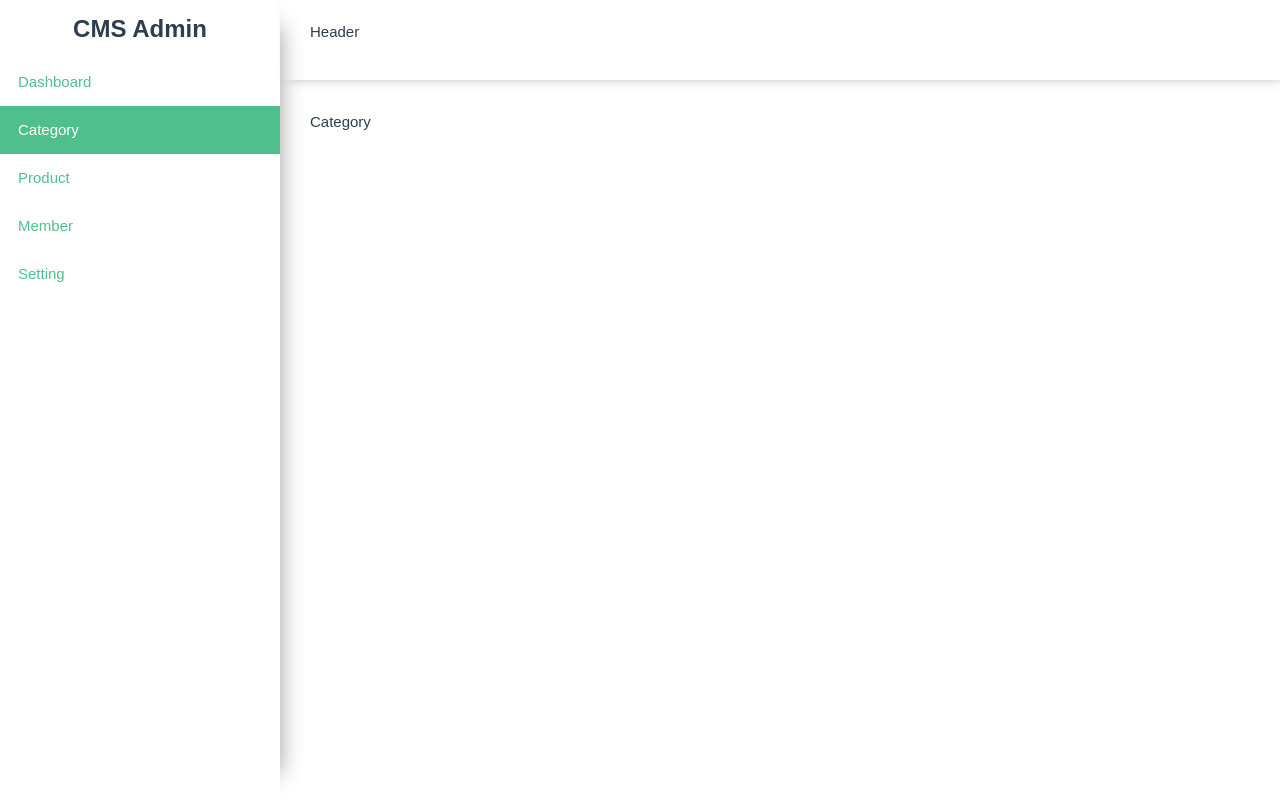
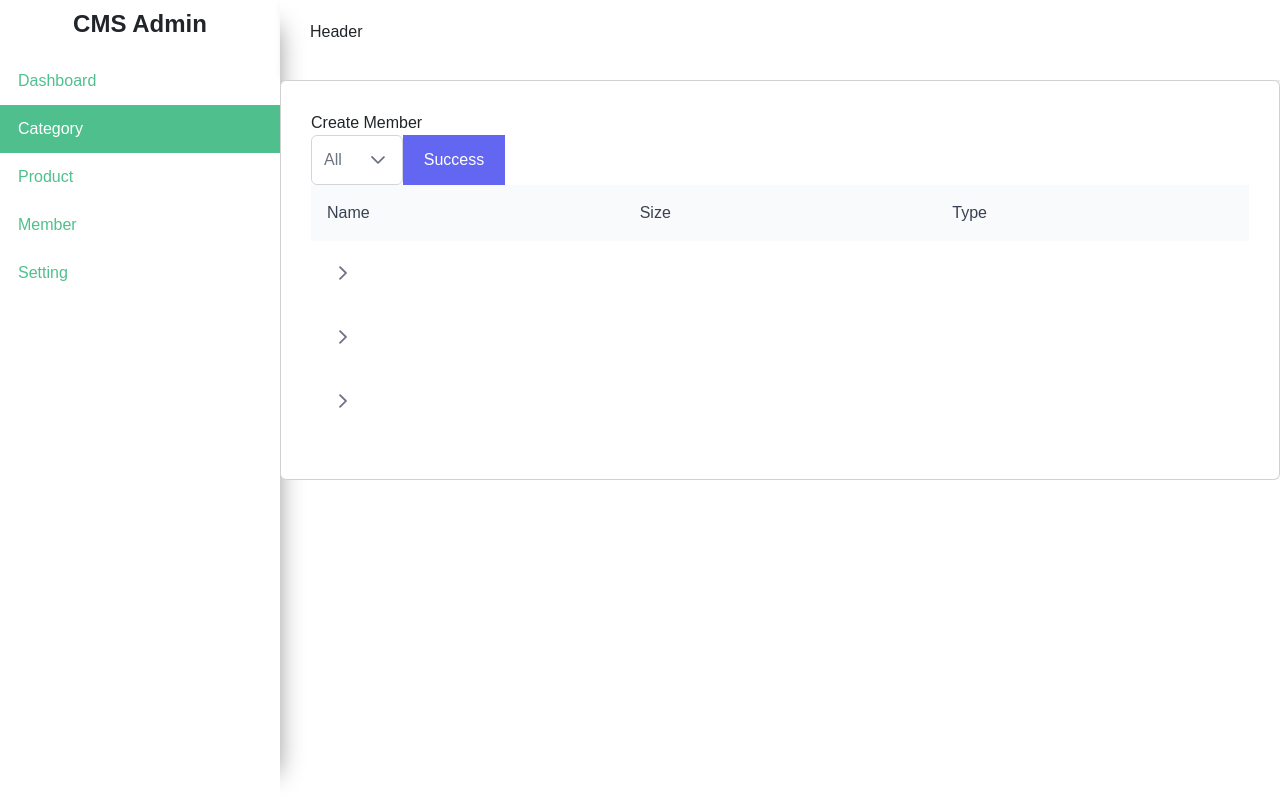
Before and after one commit to chibigo/Example_Dashboard_Vue, a Vue app: page /category in a window 1280 px wide. Built offline with nearby package versions, Linux system fonts and the light colour scheme; a web font is replaced by a local one.

Commit message:
category

```diff
--- a/package.json
+++ b/package.json
@@ -9,6 +9,7 @@
   },
   "dependencies": {
     "axios": "^1.5.1",
+    "bootstrap": "^5.3.2",
     "chart.js": "^4.4.0",
     "pinia": "^2.1.6",
     "primeicons": "^6.0.1",
--- a/src/main.js
+++ b/src/main.js
@@ -4,6 +4,9 @@ import { createApp } from 'vue'
 import { createPinia } from 'pinia'
 import PrimeVue from 'primevue/config';
 import "primevue/resources/themes/lara-light-indigo/theme.css";
+
+import "bootstrap/dist/css/bootstrap.min.css";
+import "bootstrap/dist/js/bootstrap.bundle.min";
 
 import App from './App.vue'
 import router from './router'
@@ -12,6 +15,6 @@ const app = createApp(App)
 
 app.use(createPinia())
 app.use(PrimeVue);
-app.use(router)
+app.use(router);
 
 app.mount('#app')
--- a/src/views/CategoryView.vue
+++ b/src/views/CategoryView.vue
@@ -1,13 +1,130 @@
 <template>
-  <div>
-      Category
+  <div class="card">
+    <div class="add-member">Create Member</div>
+    <div class="d-flex">
+      <span class="p-float-label">
+        <!-- <InputText id="username" v-model="value" /> -->
+        <label for="username">Username</label>
+      </span>
+      <Dropdown v-model="selectedCity" :options="title" optionLabel="name" placeholder="All" class="w-full md:w-14rem" />
+      <Button onclick="handleSubmit" class="all-submit" type="submit" label="Success" />
+    </div>
+    <div class="table">
+      <!-- <TreeTable :value="testtable" paginator :rows="2" :rowsPerPageOptions="[2, 10, 20, 50]" tableStyle="min-width: 50rem">
+        <Column field="id" header="Name" expander></Column>
+        <Column field="parentCategoryId" header="Size"></Column>
+        <Column field="nameCategory" header="Type"></Column>
+        <Column field="description" header="Name"></Column>
+        <Column field="createDate" header="Size"></Column>
+        <Column field="isBlock" header="Type"></Column>
+      </TreeTable> -->
+      <TreeTable :value="testtable">
+        <Column field="label" header="Name" expander></Column>
+        <Column field="key" header="Size"></Column>
+        <Column field="data" header="Type"></Column>
+      </TreeTable>
+    </div>
   </div>
 </template>
 
 <script setup>
+import InputText from 'primevue/inputtext';
+import Dropdown from 'primevue/dropdown';
+import Button from 'primevue/button';
+import { ref, onMounted } from 'vue';
+import TreeTable from 'primevue/treetable';
+import Column from 'primevue/column';
 
+const selectedCity = ref();
+const title = ref([
+  { name: 'All' },
+  { name: 'Name' },
+  { name: 'Action' },
+])
+
+const handleSubmit = () => {
+
+}
+
+const testtable = [
+{
+    key: '0',
+    label: 'Documents',
+    data: 'Documents Folder',
+    icon: 'pi pi-fw pi-inbox',
+    children: [
+        {
+            key: '0-0',
+            label: 'Work',
+            data: 'Work Folder',
+            icon: 'pi pi-fw pi-cog',
+            children: [
+                { key: '0-0-0', label: 'Expenses.doc', icon: 'pi pi-fw pi-file', data: 'Expenses Document' },
+                { key: '0-0-1', label: 'Resume.doc', icon: 'pi pi-fw pi-file', data: 'Resume Document' }
+            ]
+        },
+        {
+            key: '0-1',
+            label: 'Home',
+            data: 'Home Folder',
+            icon: 'pi pi-fw pi-home',
+            children: [{ key: '0-1-0', label: 'Invoices.txt', icon: 'pi pi-fw pi-file', data: 'Invoices for this month' }]
+        }
+    ]
+},
+{
+    key: '0',
+    label: 'Documents',
+    data: 'Documents Folder',
+    icon: 'pi pi-fw pi-inbox',
+    children: [
+        {
+            key: '0-0',
+            label: 'Work',
+            data: 'Work Folder',
+            icon: 'pi pi-fw pi-cog',
+            children: [
+                { key: '0-0-0', label: 'Expenses.doc', icon: 'pi pi-fw pi-file', data: 'Expenses Document' },
+                { key: '0-0-1', label: 'Resume.doc', icon: 'pi pi-fw pi-file', data: 'Resume Document' }
+            ]
+        },
+        {
+            key: '0-1',
+            label: 'Home',
+            data: 'Home Folder',
+            icon: 'pi pi-fw pi-home',
+            children: [{ key: '0-1-0', label: 'Invoices.txt', icon: 'pi pi-fw pi-file', data: 'Invoices for this month' }]
+        }
+    ]
+},
+{
+    key: '0',
+    label: 'Documents',
+    data: 'Documents Folder',
+    icon: 'pi pi-fw pi-inbox',
+    children: [
+        {
+            key: '0-0',
+            label: 'Work',
+            data: 'Work Folder',
+            icon: 'pi pi-fw pi-cog',
+            children: [
+                { key: '0-0-0', label: 'Expenses.doc', icon: 'pi pi-fw pi-file', data: 'Expenses Document' },
+                { key: '0-0-1', label: 'Resume.doc', icon: 'pi pi-fw pi-file', data: 'Resume Document' }
+            ]
+        },
+        {
+            key: '0-1',
+            label: 'Home',
+            data: 'Home Folder',
+            icon: 'pi pi-fw pi-home',
+            children: [{ key: '0-1-0', label: 'Invoices.txt', icon: 'pi pi-fw pi-file', data: 'Invoices for this month' }]
+        }
+    ]
+},
+]
 </script>
 
-<style lang="scss" scoped>
+<style lang="scss" scoped></style>
 
-</style>
+//create name,image, description,
```
Also changed, not shown: src/api/category/index.js (added, +10 -0 lines).
